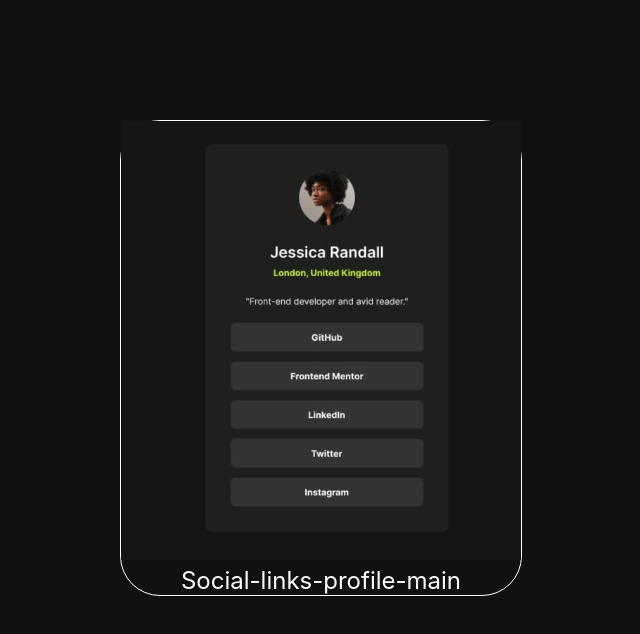
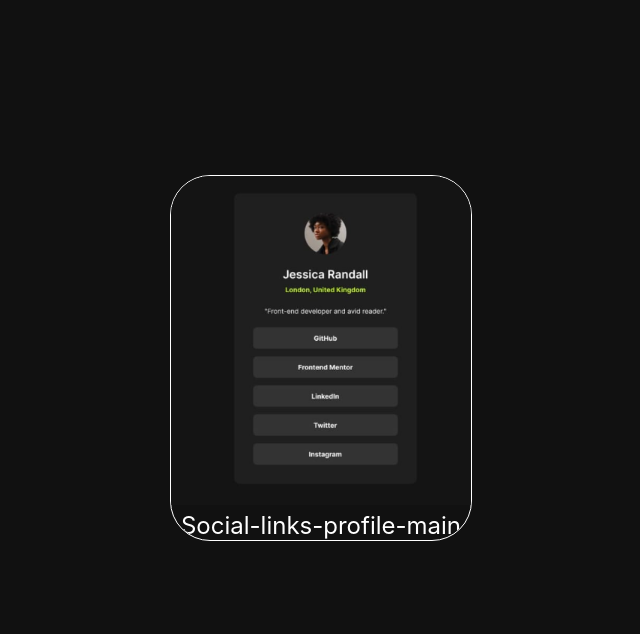
Before and after one commit to AetherDeS/simplewebpages, a plain HTML site: page index.html in a window 1280 px wide. Shown: the part 42-676 px from the top of the page, without its empty margins (319-959 px from the left). Drawn offline with Linux system fonts and the light colour scheme; a web font is replaced by a local one.

Commit message:
update index.html

```diff
--- a/index.html
+++ b/index.html
@@ -15,6 +15,7 @@
             padding: 0;
             box-sizing: border-box;
             font-family: Inter, sans-serif;
+            overflow-x: hidden;
         }
 
         .main {
@@ -50,6 +51,9 @@
             border-radius: 40px;
         }
 
+        .article a img {
+            width: 300px;
+        }
         .article a figcaption {
             text-align: center;
         }
```
